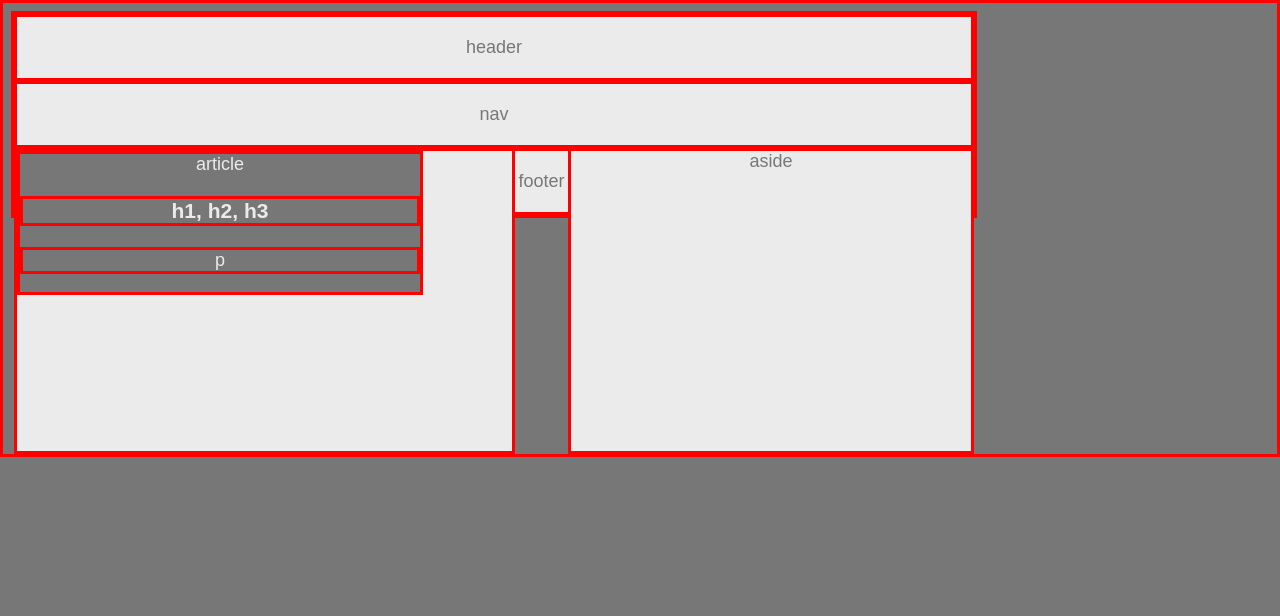
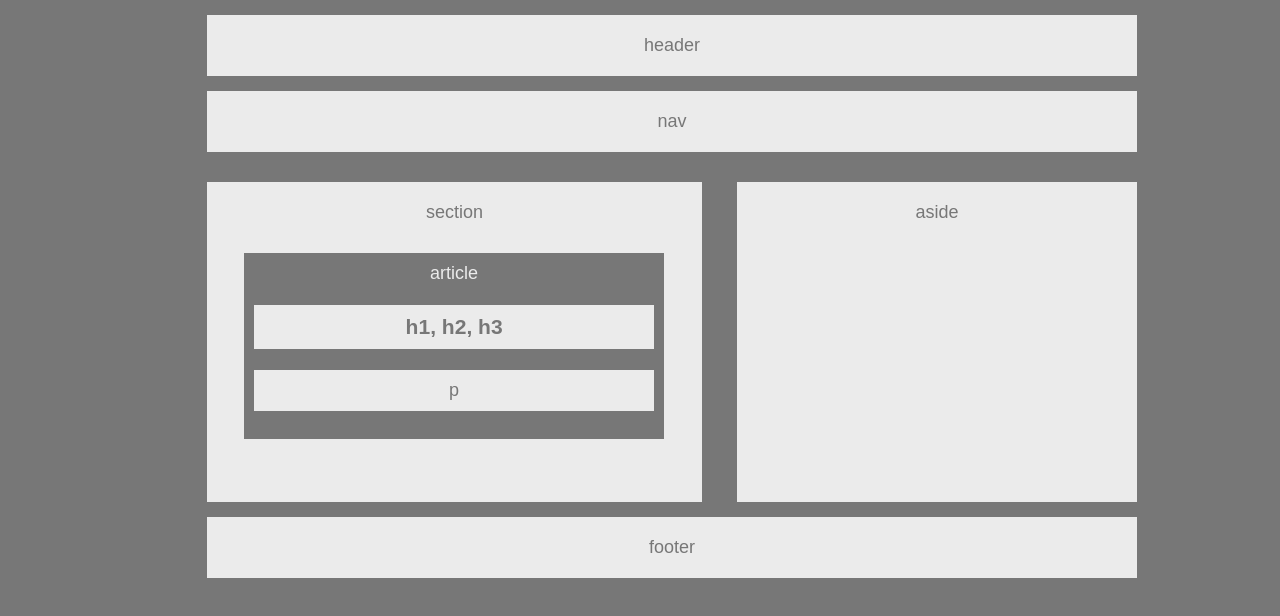
Before and after one commit to tmnguyen8/HW-Wireframe, a plain HTML site: page index.html in a window 1280 px wide. Drawn offline with Linux system fonts and the light colour scheme.

Commit message:
changing layout

```diff
--- a/index.html
+++ b/index.html
@@ -10,7 +10,7 @@
 <body>
     <header>header</header>
     <nav>nav</nav>
-    <section>
+    <section>section
         <article>article
             <h1 class="h-font">h1, h2, h3</h1>
             <p>p</p>
--- a/style.css
+++ b/style.css
@@ -1,8 +1,5 @@
 * {
-    border-color: red;
-    border-style: solid;
     text-align: center;
-
 }
 
 body {
@@ -11,23 +8,34 @@ body {
     background-color: #777;
     width: 960px;
     font-size: 18px;
-
-
+    text-align: center;
+    margin: auto 15%;
 }
 
 header {
     background-color: #ebebeb;
     padding: 20px;
+    margin: 15px;
+    text-align: center;
+
+
+
+
 }
 nav {
     background-color: #ebebeb;
     padding: 20px;
+    margin: 15px;
 }
 section {
     background-color: #ebebeb;
     width: 495px;
     height: 300px;
+    padding-top: 20px;
     float: left;
+    margin-top: 15px;
+    margin-left: 15px;
+
 
 }
 aside {
@@ -35,6 +43,8 @@ aside {
     width: 400px;
     height: 300px;
     float: right;
+    padding-top: 20px;
+    margin: 15px;
 
 
 }
@@ -44,15 +54,30 @@ article {
     color: #ebebeb;
     background-color: #777;
     width: 400px;
-    position: relative center;
+    padding: 10px;
+    position: relative;
+    top: 10%;
+    left: 7.5%;
+    right: 10%;
+    bottom: 10%;
 
 }
 
-h1 p {
+h1 {
     color: #777;
     background-color: #ebebeb;
+    padding: 10px;
 }
+
+p {
+    color: #777;
+    background-color: #ebebeb;
+    padding: 10px;
+}
+
 footer {
+    clear: both;
     background-color: #ebebeb;
     padding: 20px;
+    margin: 15px;
 }
```
